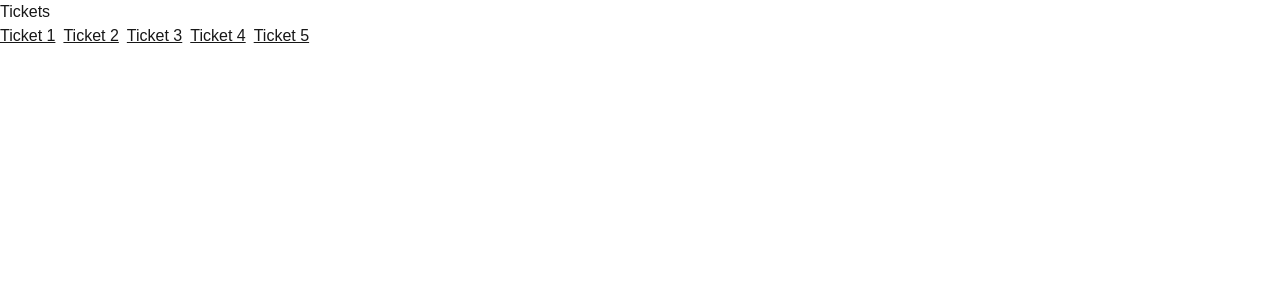
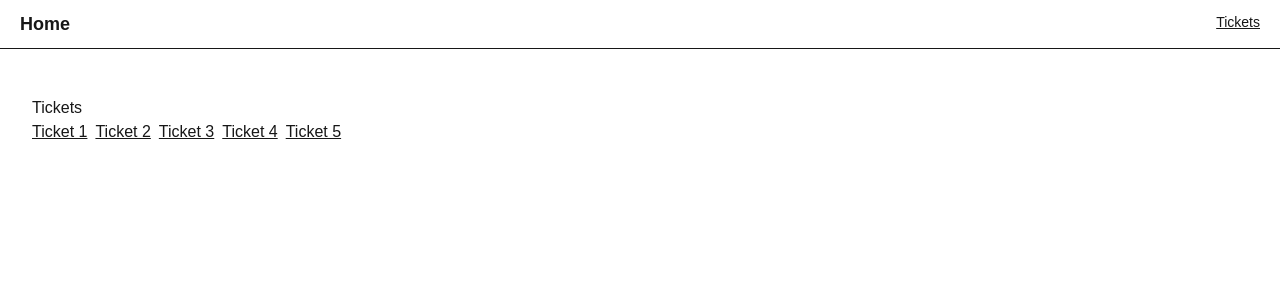
Before and after one commit to karthickeyan-dev/ticket-bounty, a Next.js app: page /tickets in a window 1280 px wide. Shown: the top 300 px of the page. Built offline with nearby package versions, Linux system fonts and the light colour scheme.

Commit message:
feat: add routing and navigation for ticket management, integrate Prettier with Tailwind CSS support

```diff
--- a/package.json
+++ b/package.json
@@ -23,6 +23,8 @@
     "eslint": "^9",
     "eslint-config-next": "15.2.0",
     "eslint-plugin-simple-import-sort": "^12.1.1",
+    "prettier": "^3.5.3",
+    "prettier-plugin-tailwindcss": "^0.6.11",
     "tailwindcss": "^4",
     "typescript": "^5"
   }
--- a/src/app/layout.tsx
+++ b/src/app/layout.tsx
@@ -1,4 +1,12 @@
-import '@/app/globals.css';
+import "@/app/globals.css";
+import { homePath, ticketsPath } from "@/paths";
+import { Metadata } from "next";
+import Link from "next/link";
+
+export const metadata: Metadata = {
+  title: "Ticket Bounty",
+  description: "A simple ticket bounty app",
+};
 
 export default function RootLayout({
   children,
@@ -7,7 +15,23 @@ export default function RootLayout({
 }>) {
   return (
     <html lang="en">
-      <body>{children}</body>
+      <body>
+        <nav className="bg-background/95 fixed top-0 right-0 left-0 z-20 flex w-full justify-between border-b px-5 py-2.5 backdrop:blur">
+          <div>
+            <Link className="text-lg font-bold" href={homePath()}>
+              Home
+            </Link>
+          </div>
+          <div>
+            <Link className="text-sm underline" href={ticketsPath()}>
+              Tickets
+            </Link>
+          </div>
+        </nav>
+        <main className="bg-secondary/20 flex min-h-screen flex-1 flex-col overflow-x-hidden overflow-y-auto px-8 py-24">
+          {children}
+        </main>
+      </body>
     </html>
   );
 }
--- a/src/app/page.tsx
+++ b/src/app/page.tsx
@@ -1,10 +1,11 @@
+import { ticketsPath } from '@/paths';
 import Link from 'next/link';
 
 export default function HomePage() {
   return (
     <div>
       <h2>Hello World</h2>
-      <Link href="/tickets" className="underline">
+      <Link href={ticketsPath()} className="underline">
         Tickets
       </Link>
     </div>
--- a/src/app/tickets/page.tsx
+++ b/src/app/tickets/page.tsx
@@ -1,4 +1,5 @@
 import { initialTickets } from '@/data';
+import { ticketPath } from '@/paths';
 import Link from 'next/link';
 
 export default function TicketsPage() {
@@ -8,7 +9,7 @@ export default function TicketsPage() {
       <ul className="flex gap-2">
         {initialTickets.map(ticket => (
           <li key={ticket.id}>
-            <Link href={`tickets/${ticket.id}`} className="underline">
+            <Link href={ticketPath(ticket.id)} className="underline">
               {ticket.title}
             </Link>
           </li>
--- /dev/null
+++ b/src/paths.ts
@@ -0,0 +1,3 @@
+export const homePath = () => '/';
+export const ticketsPath = () => '/tickets';
+export const ticketPath = (ticketId: number) => `/tickets/${ticketId}`;
```
Also changed, not shown: 2 other files (tests, documents, lock files or other folders).
